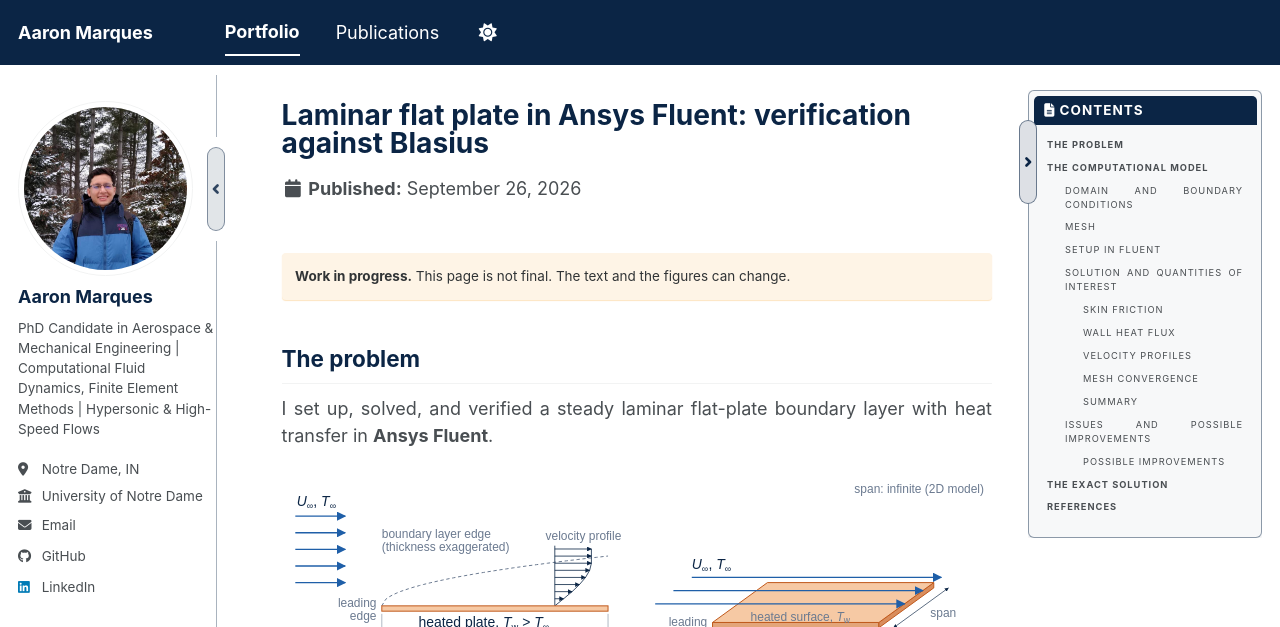
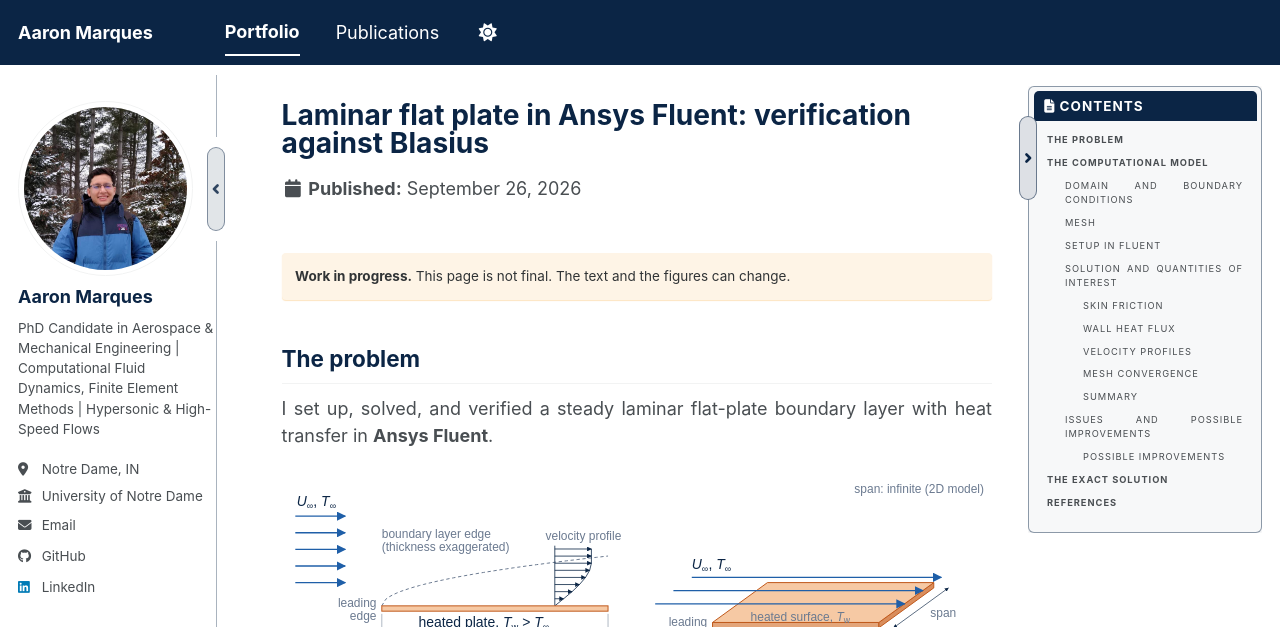
Before and after one commit to aaronmqs/aaronmqs.github.io, a Jekyll site: the page built from _portfolio/fluent-flat-plate.md, in a window 1280 px wide. Shown: the top 627 px of the page. Built offline with Jekyll 4.4.1, drawn with Linux system fonts in a browser that asks for light colours; a style sheet for code colours, icons or effects is not loaded.

Commit message:
Move the contents box up

```diff
--- a/_sass/_custom.scss
+++ b/_sass/_custom.scss
@@ -236,7 +236,7 @@ html[data-theme="dark"] #sidebar-toggle svg {
 @media screen and (min-width: 64em) {
   .sidebar__right {
     position: fixed;
-    top: 5em;
+    top: 4.75em;
     right: 1em;
     float: none;
     width: 13em;
```
